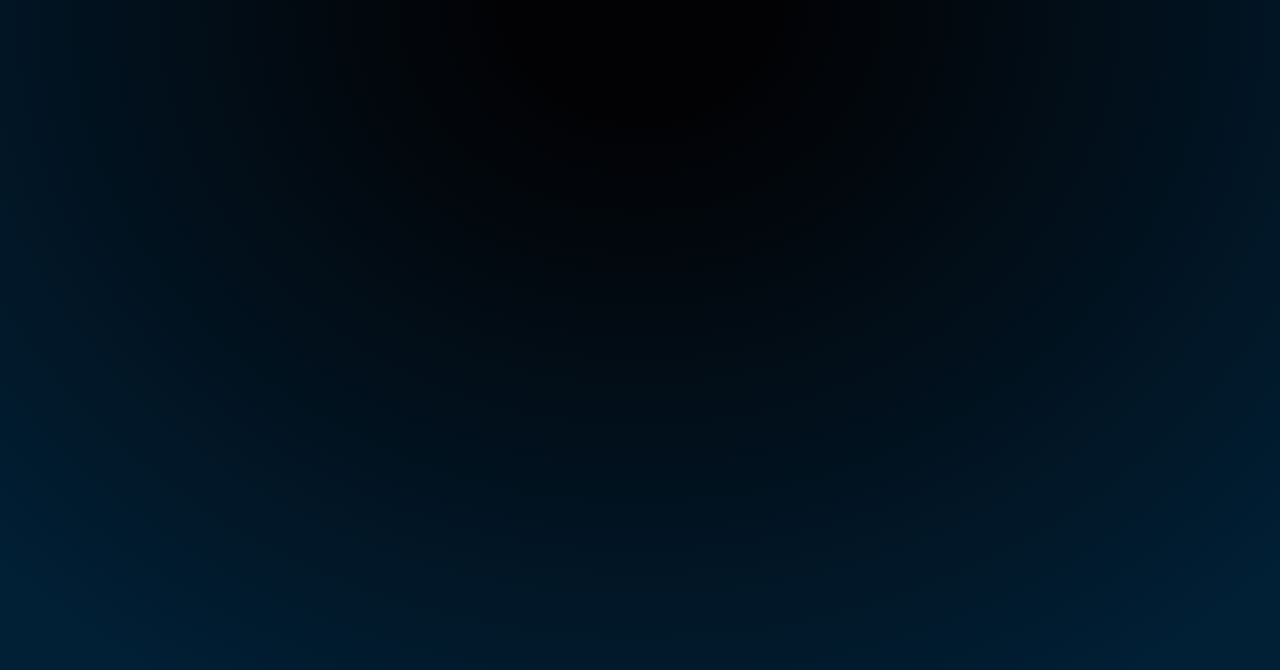
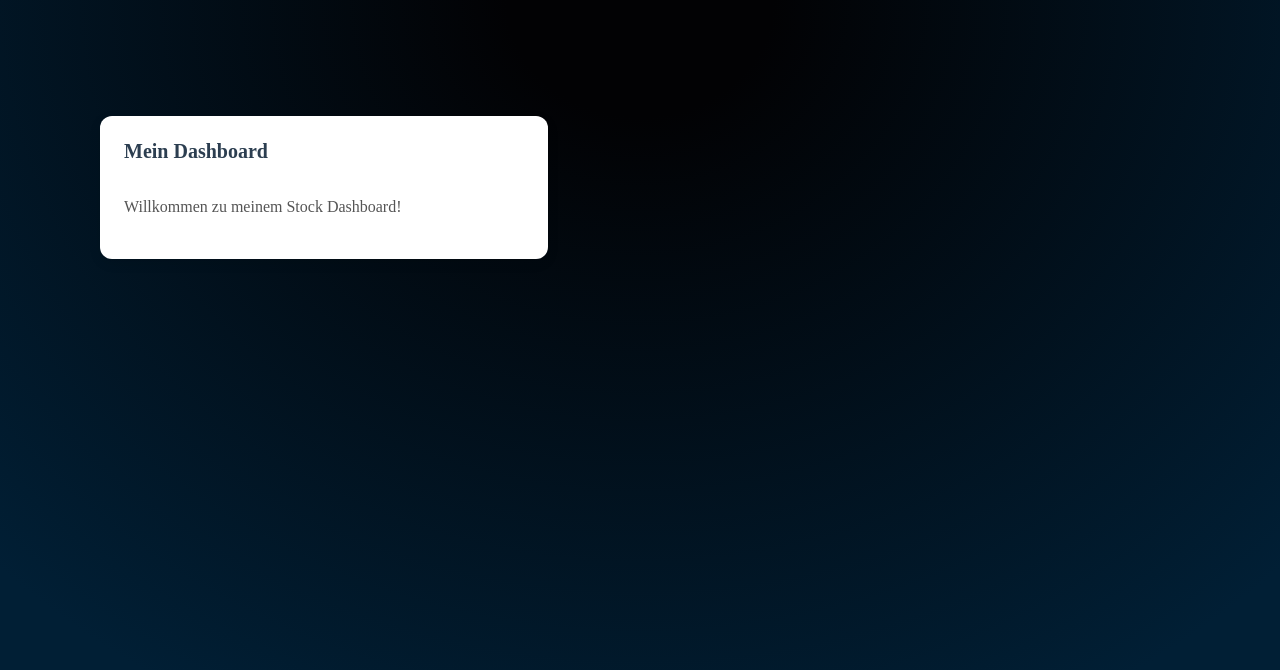
Before and after one commit to mapalummi/my-stock-dashboard, a Vue app: page / in a window 1280 px wide. Shown: the top 670 px of the page. Built offline with nearby package versions, Linux system fonts and the light colour scheme.

Commit message:
feat: add BaseCard component and integrate it into App.vue

```diff
--- a/src/App.vue
+++ b/src/App.vue
@@ -1,11 +1,17 @@
 <template>
-  <div id="app"></div>
+  <BaseCard title="Mein Dashboard">
+    <p>Willkommen zu meinem Stock Dashboard!</p>
+  </BaseCard>
 </template>
 
 <script>
+import BaseCard from "./components/Card.vue";
+
 export default {
   name: "App",
-  components: {},
+  components: {
+    BaseCard,
+  },
 };
 </script>
 
@@ -16,6 +22,8 @@ body {
 #app {
   width: 100vw;
   min-height: 100vh;
+  padding: 100px;
   background: radial-gradient(71.11% 100% at 50% 0%, #020204 14.6%, #011f35 100%);
+  box-sizing: border-box;
 }
 </style>
--- /dev/null
+++ b/src/components/Card.vue
@@ -0,0 +1,72 @@
+<template>
+  <div class="card">
+    <!-- Optionaler Header -->
+    <div v-if="title" class="card-header">
+      <h2>{{ title }}</h2>
+    </div>
+
+    <!-- Hauptinhalt -->
+    <div class="card-content">
+      <slot>
+        <!-- Fallback-Content, falls kein Slot übergeben wird -->
+        <p>Hier kommt dein Inhalt hin.</p>
+      </slot>
+    </div>
+
+    <!-- Optionaler Footer -->
+    <div v-if="$slots.footer" class="card-footer">
+      <slot name="footer"></slot>
+    </div>
+  </div>
+</template>
+
+<script>
+export default {
+  name: "BaseCard",
+  props: {
+    title: {
+      type: String,
+      default: ""
+    }
+  }
+};
+</script>
+
+<style scoped>
+.card {
+  background: #fff;
+  border-radius: 12px;
+  box-shadow: 0 4px 12px rgba(0, 0, 0, 0.1);
+  padding: 1.5rem;
+  margin: 1rem 0;
+  transition: transform 0.2s ease, box-shadow 0.2s ease;
+  display: flex;
+  flex-direction: column;
+  max-width: 400px;
+}
+
+/* Hover-Effekt */
+.card:hover {
+  transform: translateY(-4px);
+  box-shadow: 0 6px 18px rgba(0, 0, 0, 0.15);
+}
+
+.card-header h2 {
+  margin: 0 0 1rem;
+  font-size: 1.25rem;
+  font-weight: bold;
+  color: #2c3e50;
+}
+
+.card-content {
+  flex: 1;
+  color: #555;
+  font-size: 1rem;
+  line-height: 1.5;
+}
+
+.card-footer {
+  margin-top: 1rem;
+  text-align: right;
+}
+</style>
```
Also changed, not shown: src/assets/logo.png (deleted).
